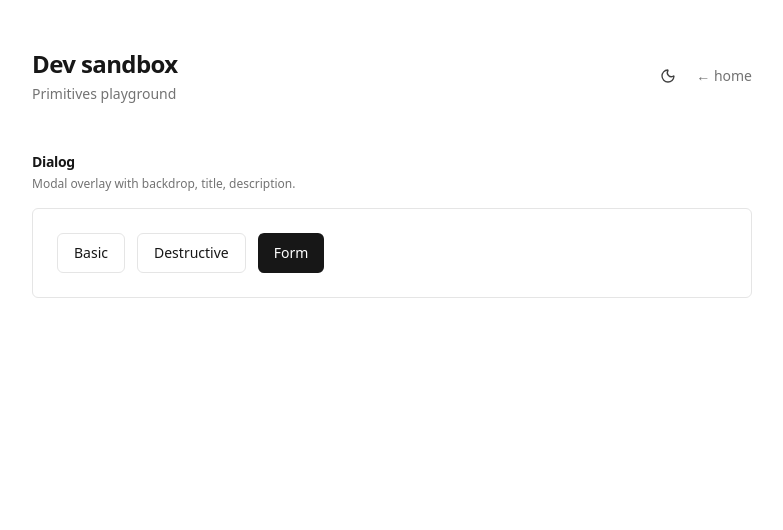
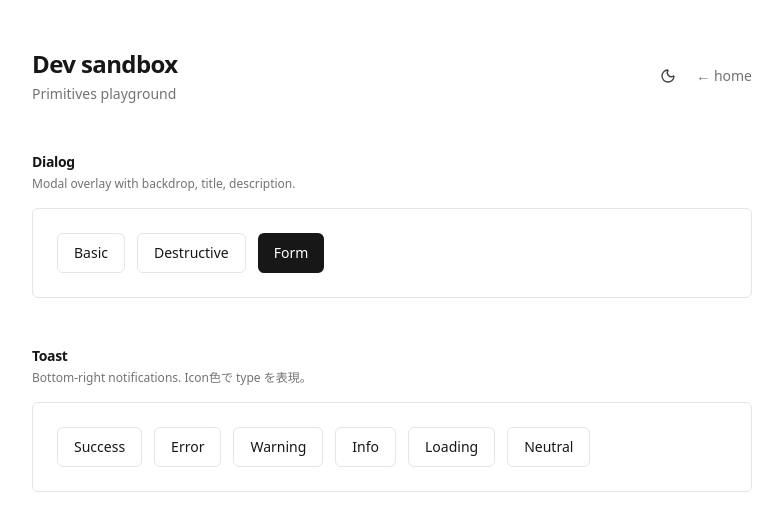
Before and after one commit to ashunar0/hisui, a React (Vite) app: page /dev in a window 1280 px wide. Shown: the top 530 px of the page, without its empty margins (248-1031 px from the left). Built offline with nearby package versions, Linux system fonts and the light colour scheme.

Commit message:
feat: Toast primitive (Ark UI) を追加、Dev sandbox に 6 type (success/error/warning/info/loading/neutral) demo

```diff
--- a/src/App.tsx
+++ b/src/App.tsx
@@ -1,4 +1,5 @@
 import { BrowserRouter, Route, Routes } from "react-router";
+import { Toaster } from "@/components/ui/toast";
 import { Booking } from "@/screens/Booking";
 import { Calendar } from "@/screens/Calendar";
 import { Chat } from "@/screens/Chat";
@@ -12,6 +13,7 @@ import { SignUp } from "@/screens/SignUp";
 
 function App() {
   return (
+    <>
       <BrowserRouter>
         <Routes>
           <Route path="/" element={<Home />} />
@@ -26,6 +28,8 @@ function App() {
           <Route path="/dev" element={<Dev />} />
         </Routes>
       </BrowserRouter>
+      <Toaster />
+    </>
   );
 }
 
--- /dev/null
+++ b/src/components/ui/toast.tsx
@@ -0,0 +1,69 @@
+import {
+  Toast as ArkToast,
+  Toaster as ArkToaster,
+  createToaster,
+} from "@ark-ui/react/toast";
+import {
+  AlertCircle,
+  AlertTriangle,
+  CheckCircle2,
+  Info,
+  Loader2,
+  X,
+} from "lucide-react";
+import { cn } from "@/lib/utils";
+
+export const toaster = createToaster({
+  placement: "bottom-end",
+  max: 3,
+});
+
+const iconByType = {
+  success: <CheckCircle2 className="size-4 text-emerald-600" />,
+  error: <AlertCircle className="size-4 text-red-600" />,
+  warning: <AlertTriangle className="size-4 text-amber-600" />,
+  info: <Info className="size-4 text-sky-600" />,
+  loading: <Loader2 className="size-4 animate-spin text-fg-muted" />,
+} as const;
+
+type ToastType = keyof typeof iconByType;
+
+export function Toaster() {
+  return (
+    <ArkToaster toaster={toaster}>
+      {(toast) => {
+        const icon =
+          toast.type && toast.type in iconByType
+            ? iconByType[toast.type as ToastType]
+            : null;
+        return (
+          <ArkToast.Root
+            className={cn(
+              "flex w-80 gap-3 rounded-md border border-border bg-surface p-4",
+              "shadow-[0_1px_0_rgba(0,0,0,0.04),0_8px_24px_rgba(0,0,0,0.08),0_0_4px_rgba(0,0,0,0.03)]",
+              "[translate:var(--x)_var(--y)] opacity-[var(--opacity)]",
+              "transition-[opacity,translate,scale] duration-200 ease-out",
+            )}
+          >
+            {icon ? <div className="pt-0.5">{icon}</div> : null}
+            <div className="flex min-w-0 flex-1 flex-col gap-1">
+              {toast.title ? (
+                <ArkToast.Title className="text-sm font-medium text-fg">
+                  {toast.title}
+                </ArkToast.Title>
+              ) : null}
+              {toast.description ? (
+                <ArkToast.Description className="text-xs text-fg-muted">
+                  {toast.description}
+                </ArkToast.Description>
+              ) : null}
+            </div>
+            <ArkToast.CloseTrigger className="shrink-0 cursor-pointer self-start rounded-sm text-fg-muted transition-colors hover:text-fg">
+              <X className="size-4" />
+            </ArkToast.CloseTrigger>
+          </ArkToast.Root>
+        );
+      }}
+    </ArkToaster>
+  );
+}
--- a/src/screens/Dev.tsx
+++ b/src/screens/Dev.tsx
@@ -5,6 +5,7 @@ import { Dialog } from "@/components/ui/dialog";
 import { Field } from "@/components/ui/field";
 import { Input } from "@/components/ui/input";
 import { Textarea } from "@/components/ui/textarea";
+import { toaster } from "@/components/ui/toast";
 import { ThemeToggle } from "@/components/theme-toggle";
 
 export function Dev() {
@@ -32,6 +33,13 @@ export function Dev() {
           <DestructiveDialog />
           <FormDialog />
         </div>
+      </Section>
+
+      <Section
+        title="Toast"
+        description="Bottom-right notifications. Icon色で type を表現。"
+      >
+        <ToastDemo />
       </Section>
     </div>
   );
@@ -113,6 +121,84 @@ function DestructiveDialog() {
   );
 }
 
+function ToastDemo() {
+  return (
+    <div className="flex flex-wrap gap-3">
+      <Button
+        variant="outline"
+        onClick={() =>
+          toaster.create({
+            title: "Saved successfully",
+            description: "Your changes are live.",
+            type: "success",
+          })
+        }
+      >
+        Success
+      </Button>
+      <Button
+        variant="outline"
+        onClick={() =>
+          toaster.create({
+            title: "Couldn't save",
+            description: "Network error. Try again.",
+            type: "error",
+          })
+        }
+      >
+        Error
+      </Button>
+      <Button
+        variant="outline"
+        onClick={() =>
+          toaster.create({
+            title: "Storage almost full",
+            description: "Free up space to keep syncing.",
+            type: "warning",
+          })
+        }
+      >
+        Warning
+      </Button>
+      <Button
+        variant="outline"
+        onClick={() =>
+          toaster.create({
+            title: "Build started",
+            description: "We'll notify you when it's done.",
+            type: "info",
+          })
+        }
+      >
+        Info
+      </Button>
+      <Button
+        variant="outline"
+        onClick={() =>
+          toaster.create({
+            title: "Uploading...",
+            type: "loading",
+            duration: 2500,
+          })
+        }
+      >
+        Loading
+      </Button>
+      <Button
+        variant="outline"
+        onClick={() =>
+          toaster.create({
+            title: "Reminder",
+            description: "Just a neutral toast.",
+          })
+        }
+      >
+        Neutral
+      </Button>
+    </div>
+  );
+}
+
 function FormDialog() {
   return (
     <Dialog.Root>
```
Lines whose indentation alone changed are shown as unchanged.
